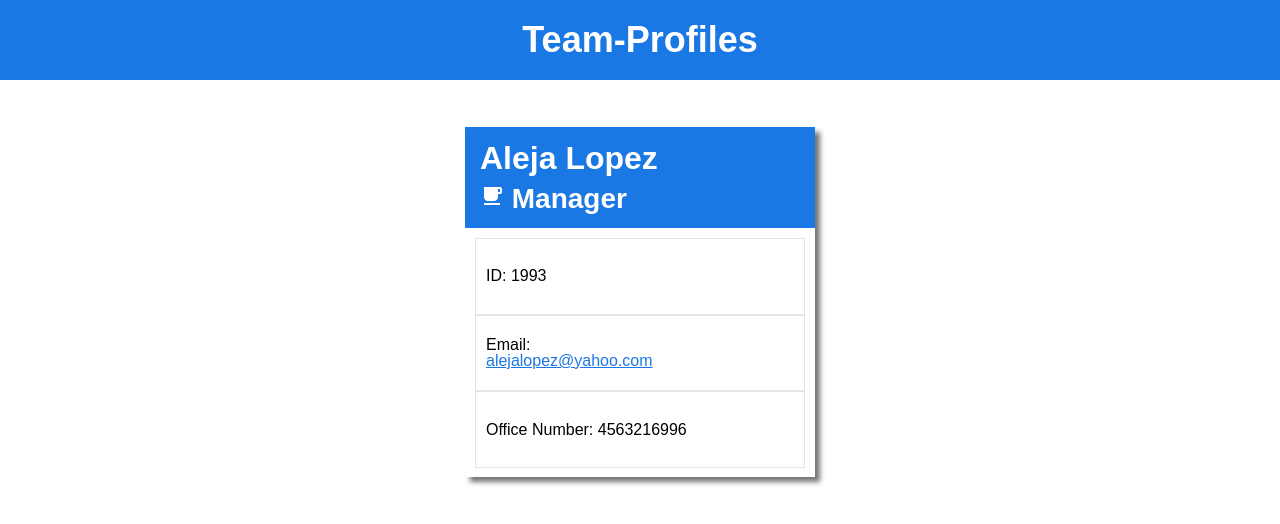
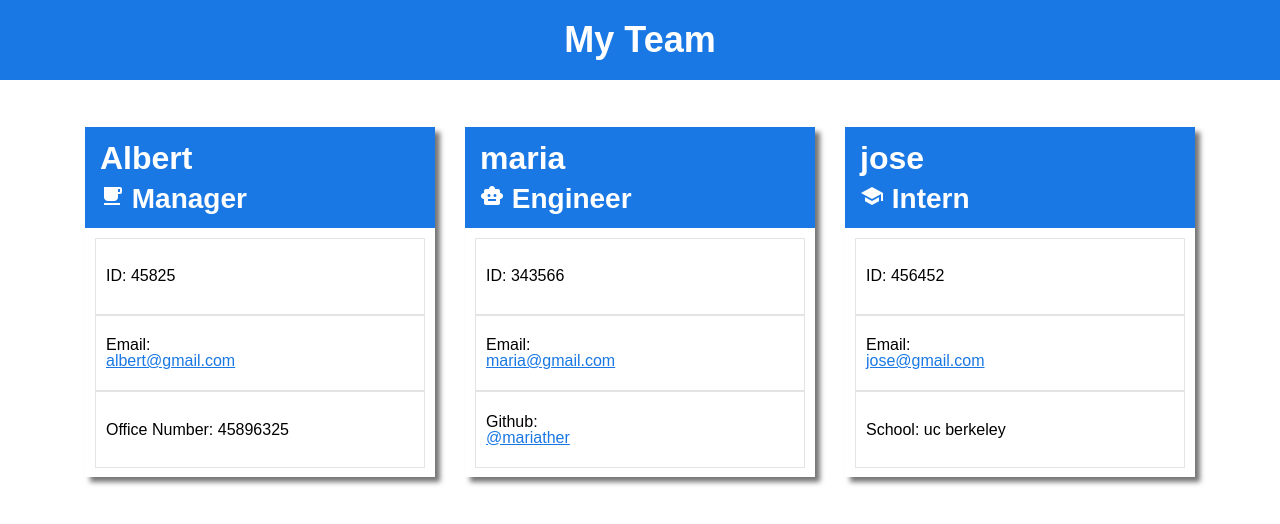
Before and after one commit to mariather/team-profile-generator, a website: page index.html in a window 1280 px wide. Drawn offline with Linux system fonts and the light colour scheme.

```diff
--- a/index.html
+++ b/index.html
@@ -1,3 +1,4 @@
+
     <!DOCTYPE html>
     <html lang="en">
     <head>
@@ -7,18 +8,17 @@
         <link rel="stylesheet" href="https://fonts.googleapis.com/icon?family=Material+Icons">
         <link rel="stylesheet" href="./assets/css/reset.css">
         <link rel="stylesheet" href="./assets/css/style.css">
-
         <title>Team Profiles</title>
     </head>
     <body>
         <header>
-        <h1>Team-Profiles</h1>
+            <h1>My Team</h1>
         </header>
         <section>
 
     <div class="card">
         <div class="card-top">
-        <h1>Aleja Lopez</h1>
+            <h1>Albert</h1>
             <h2>
                 <span class="material-icons">
                 local_cafe
@@ -27,13 +27,47 @@
             </h2>
         </div>
         <div class="card-bottom">
-        <p>ID: 1993</p>
-        <p>Email: <a href="mailto:AlejaLopez@yahoo.com">alejalopez@yahoo.com</a></p>
-        <p>Office Number: 4563216996</p>
+            <p>ID: 45825</p>
+            <p>Email: <a href="mailto:albert@gmail.com">albert@gmail.com</a></p>
+            <p>Office Number: 45896325</p>
         </div>
     </div>
 
-        <!-- dynamic content goes here -->
+    <div class="card">
+        <div class="card-top">
+            <h1>maria</h1>
+            <h2>
+                <span class="material-icons">
+                smart_toy
+                </span>
+                Engineer
+            </h2>
+        </div>
+        <div class="card-bottom">
+            <p>ID: 343566</p>
+            <p>Email: <a href="mailto:maria@gmail.com">maria@gmail.com</a></p>
+            <p>Github: <a href="https://github.com/mariather" target="_blank">@mariather</a></p>
+        </div>
+    </div>
+
+    <div class="card">
+        <div class="card-top">
+            <h1>jose</h1>
+            <h2>
+                <span class="material-icons">
+                school
+                </span>
+                Intern
+            </h2>
+        </div>
+        <div class="card-bottom">
+            <p>ID: 456452</p>
+            <p>Email: <a href="mailto:jose@gmail.com">jose@gmail.com</a></p>
+            <p>School: uc berkeley</p>
+        </div>
+    </div>
+
+            <!--dynamic content goes here-->
         </section>
 
     </body>
--- a/package.json
+++ b/package.json
@@ -70,7 +70,7 @@
     "inflection": "^1.13.2",
     "inflight": "^1.0.6",
     "inherits": "^2.0.4",
-    "inquirer": "^9.1.1",
+    "inquirer": "^8.2.4",
     "ipaddr.js": "^1.9.1",
     "is-interactive": "^2.0.0",
     "is-property": "^1.0.2",
```
Also changed, not shown: README.md, 2 other files. Lines whose indentation alone changed are shown as unchanged.
